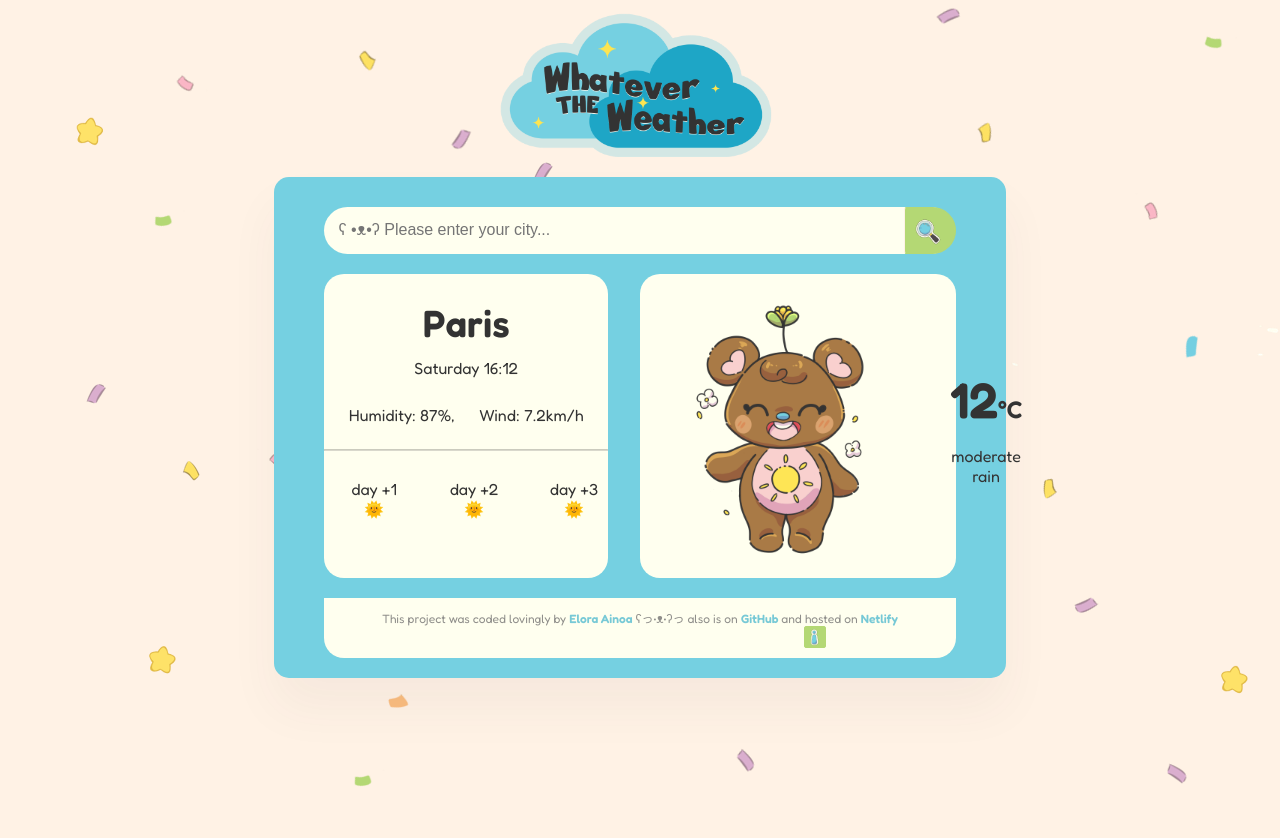
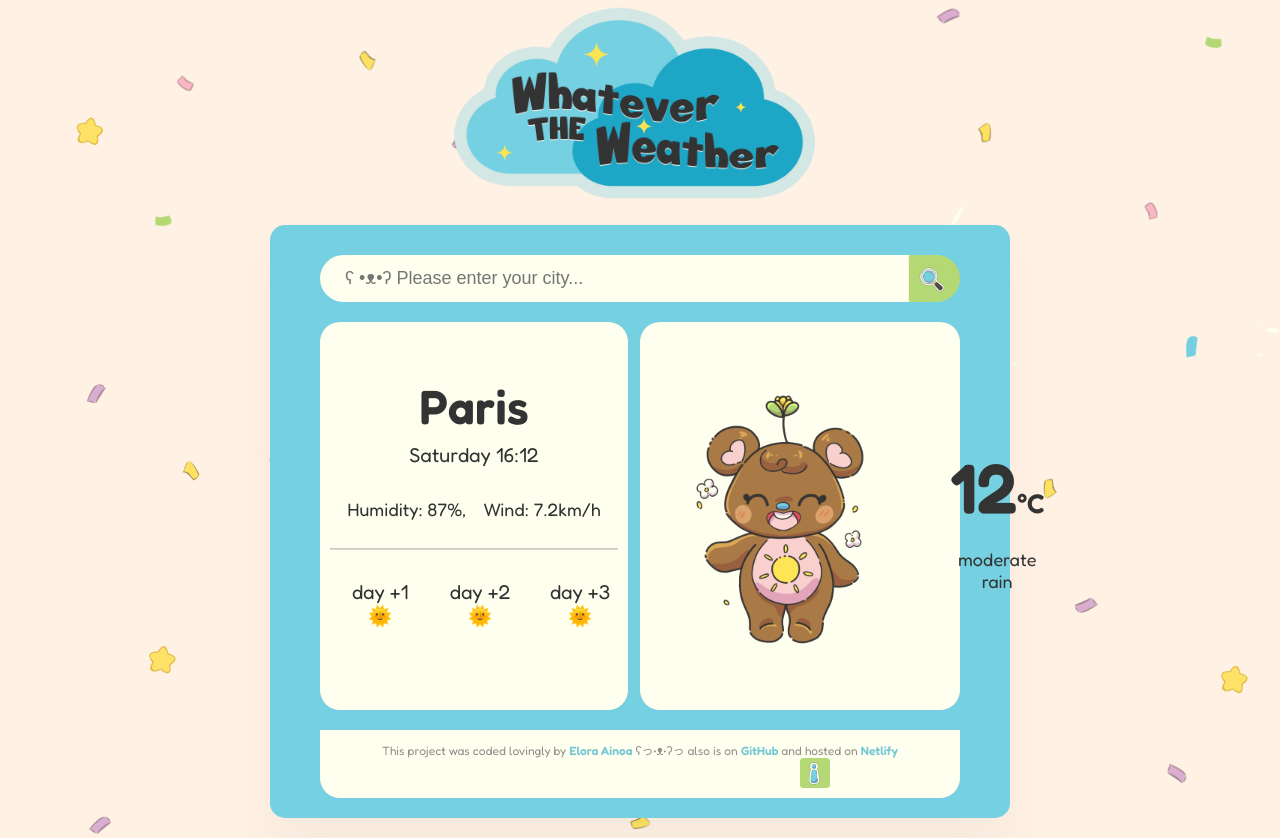
Before and after one commit to TuuPuu/whatever-the-weather-app, a plain HTML site: page index.html in a window 1280 px wide. Before the commit the page ends 800 px from the top, so only its background shows below. Drawn offline with Linux system fonts and the light colour scheme.

Commit message:
Resized application so that it takes up more space on viewport

```diff
--- a/styles/styles.css
+++ b/styles/styles.css
@@ -1,25 +1,28 @@
+html {
+  font-size: 20px; /* Set your base font size */
+}
+
 body {
   background-color: #fff2e5;
-  /* background-image: url("/assets/fullbackground.JPG"); */
   background-image: url("/assets/sprinkles.PNG");
   backdrop-filter: blur(0.5px);
   color: #333333;
   font-family: "Fredoka", sans-serif;
+  margin: 0;
+  padding: 0;
 }
 
 .logo {
-  /* border: 1px solid black; */
   display: flex;
   justify-content: center;
   align-items: center;
-  width: 300px;
+  width: 400px;
   height: auto;
   margin: 0 auto;
   margin-bottom: 0;
 }
 
 .main-container {
-  /* border: 1px solid black; */
   border-radius: 15px;
   background-color: #75d0e1;
   max-width: 50%;
@@ -38,14 +41,13 @@ body {
 }
 
 .search-bar {
-  /* border: 1px solid black; */
   background-color: #ffffef;
   border: none;
   border-radius: 30px;
   width: 100%;
   height: 47px;
-  font-size: 16px;
-  padding: 10px;
+  font-size: 18px;
+  padding: 20px;
   margin-right: 0;
 }
 
@@ -68,6 +70,7 @@ body {
   width: 45%;
   margin-bottom: 0;
   border-radius: 20px;
+  padding: 50px 10px;
 }
 
 .search-form {
@@ -82,16 +85,18 @@ body {
 }
 
 .city {
-  font-size: 38px;
+  font-size: 48px;
   line-height: 48px;
   text-align: center;
   margin-bottom: 0;
+  margin-top: 10px;
 }
 
 .date {
   text-align: center;
   line-height: 10px;
   margin-top: 20;
+  font-size: 20px;
 }
 
 hr {
@@ -132,6 +137,7 @@ hr {
   display: flex;
   justify-content: space-evenly;
   align-items: center;
+  font-size: 18px;
 }
 
 .main-weather-icon-container {
@@ -157,6 +163,8 @@ hr {
 .temperature-info {
   display: flex;
   flex-direction: column;
+  /* padding-right: 70px; */
+  font-size: 18px;
 }
 
 .temperature-info h2 {
@@ -164,7 +172,7 @@ hr {
 }
 
 .temperature {
-  font-size: 50px;
+  font-size: 70px;
 }
 
 footer {
@@ -179,7 +187,6 @@ footer {
   margin-top: 20px;
   max-width: 100%;
   margin-bottom: 10px;
-  /* border-top: 1px solid rgba(69, 66, 71, 0.6); */
 }
 
 a {
@@ -190,15 +197,17 @@ a {
 }
 
 button {
-  background-color: #b4d874; /* Set the background color */
+  background-color: #b4d874;
   background-image: url("/assets/info.PNG");
   background-repeat: no-repeat;
   background-position: center center;
   background-size: contain;
   border: 1px solid #b4d874;
-  border-radius: 2px;
+  border-radius: 3px;
   padding: 10px;
   cursor: pointer;
   margin-left: 350px;
   vertical-align: bottom;
+  width: 30px;
+  height: 30px;
 }
```
